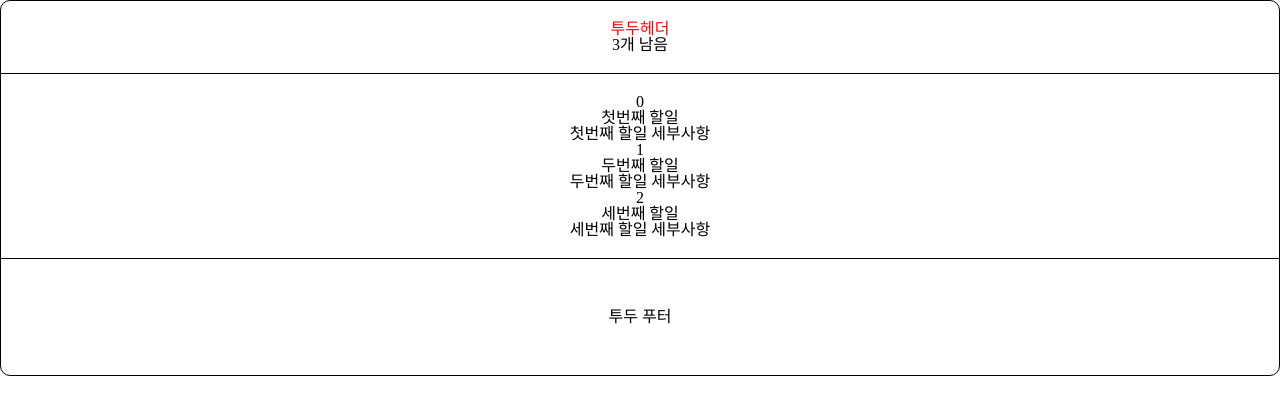
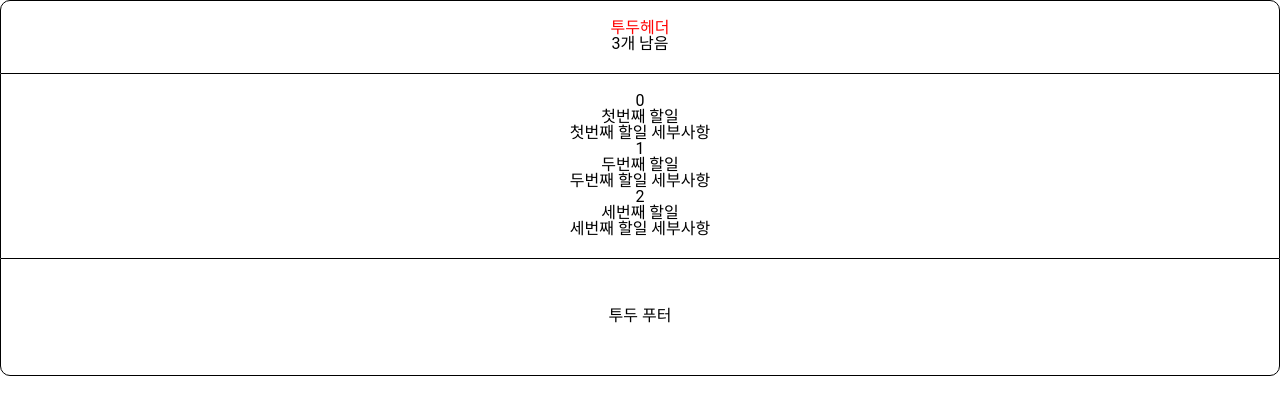
Before and after one commit to geunza/todolist, a React (Create React App) app: page / in a window 1280 px wide. Shown: the top 414 px of the page. Built offline with nearby package versions, Linux system fonts and the light colour scheme.

Commit message:
폰트 강제 적용

```diff
--- a/src/index.css
+++ b/src/index.css
@@ -35,7 +35,7 @@ body {
   margin: 0;
   font-family: 'Noto Sans KR', 'Roboto', 'Oxygen',
     'Ubuntu', 'Cantarell', 'Fira Sans', 'Droid Sans', 'Helvetica Neue',
-    sans-serif;
+    sans-serif !important;
   -webkit-font-smoothing: antialiased;
   -moz-osx-font-smoothing: grayscale;
 }
```
